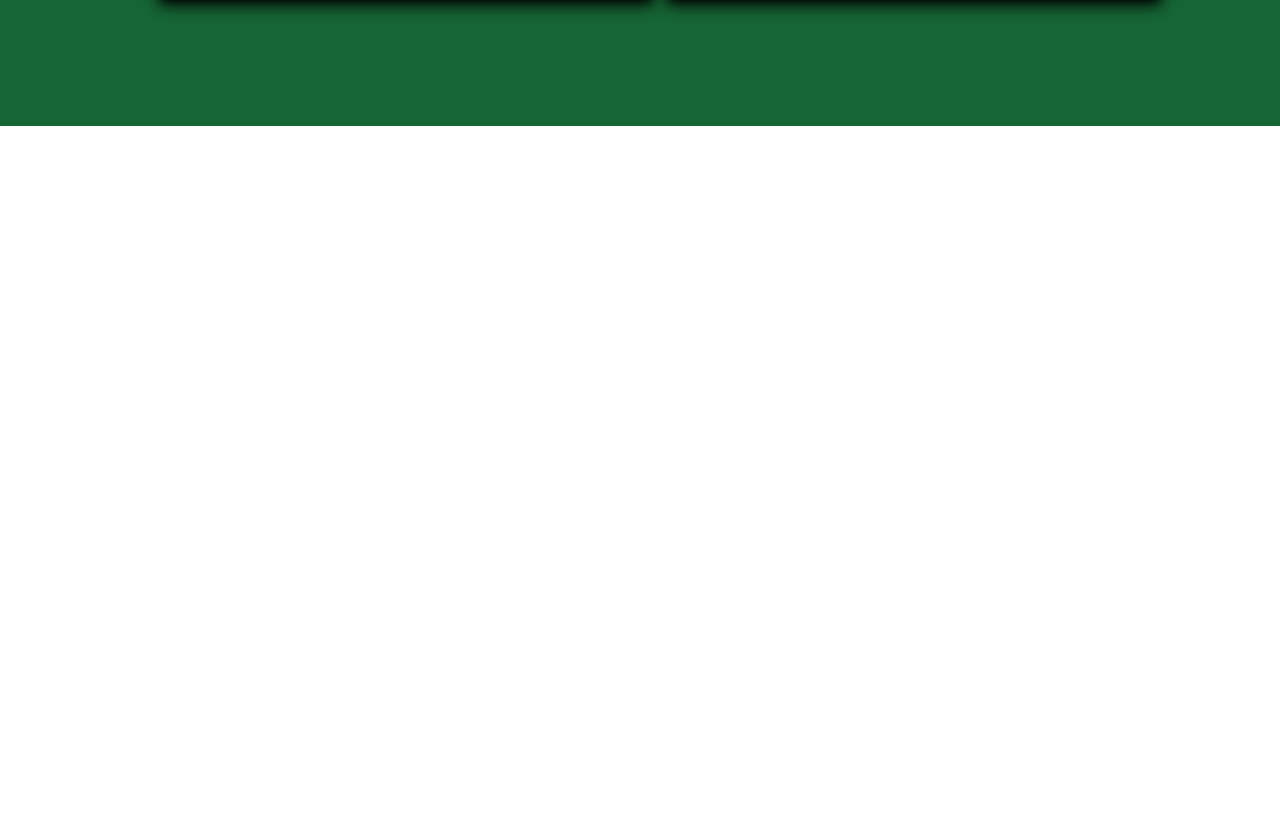
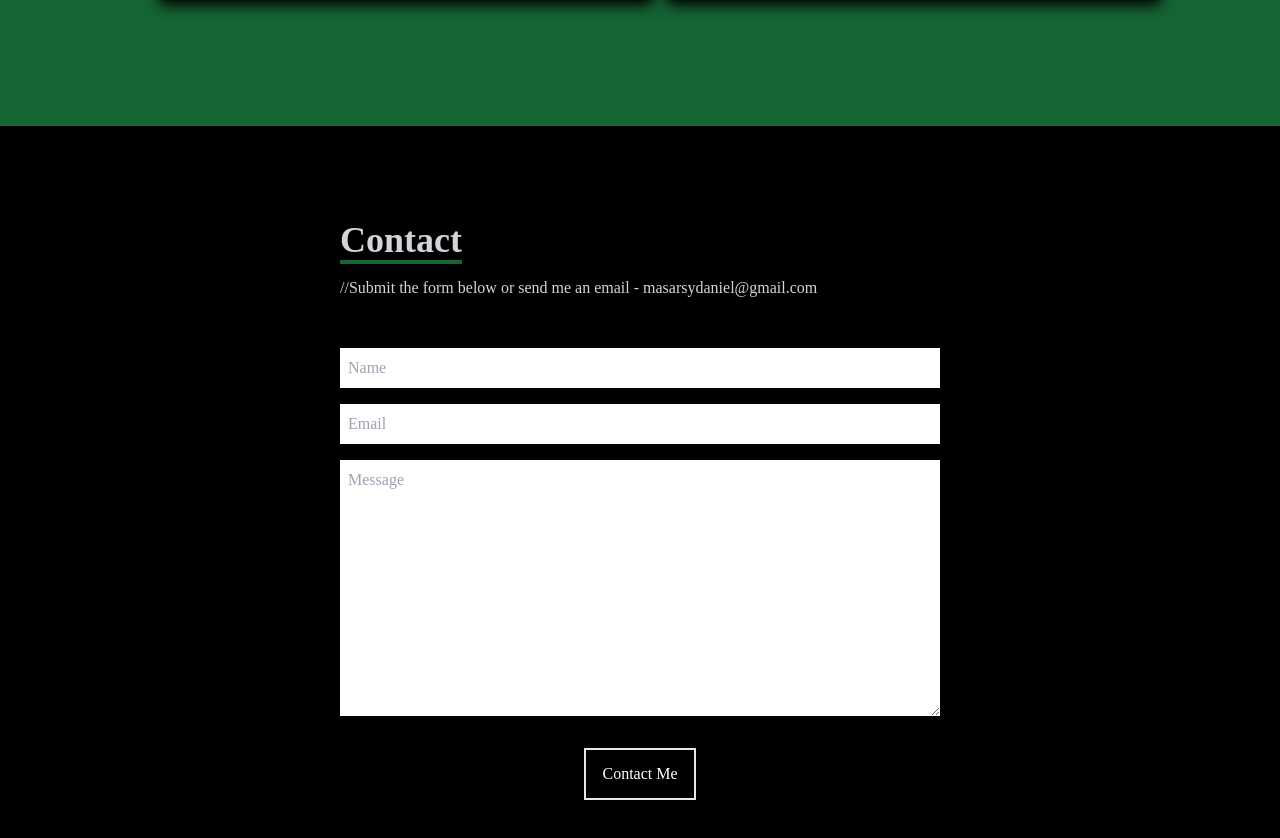
Before and after one commit to tigerpa616/portfolio, a React (Create React App) app: page / in a window 1280 px wide. Shown: the part 2710-3548 px from the top of the page. Before the commit the page ends 2836 px from the top, so only its background shows below. Built offline with nearby package versions, Linux system fonts and the light colour scheme.

Commit message:
implemented the Contact Component

```diff
--- a/src/App.js
+++ b/src/App.js
@@ -3,7 +3,7 @@
 import Home from "./components/Home";
 import Skills from "./components/Skills";
 import Work from "./components/Work";
-
+import Contact from "./components/Contact";
 
 function App() {
   return (
@@ -13,6 +13,7 @@
       <About />
       <Skills />
       <Work />
+      <Contact />
     </div>
   );
 }
--- /dev/null
+++ b/src/components/Contact.jsx
@@ -0,0 +1,20 @@
+import React from 'react'
+
+const Contact = () => {
+  return (
+    <div name='contact' className='w-full h-screen bg-black flex justify-center items-center p-4'>
+        <form action="" className='flex flex-col max-w-[600px] w-full'>
+            <div className='pb-8'>
+                <p className='text-4xl font-bold inline border-b-4 border-green-800 text-gray-300'>Contact</p>
+                <p className='text-gray-300 py-4'>//Submit the form below or send me an email - masarsydaniel@gmail.com</p>
+            </div>
+            <input className='p-2' type="text" placeholder='Name' name='name' />
+            <input className='my-4 p-2' type="text" placeholder='Email' name='email' />
+            <textarea className='p-2' name="message" rows="10" placeholder='Message'></textarea>
+            <button className='text-white border-2 hover:bg-green-800 hover:border-green-800 px-4 py-3 my-8 mx-auto flex items-center'>Contact Me</button>
+        </form>
+    </div>
+  )
+}
+
+export default Contact
```
